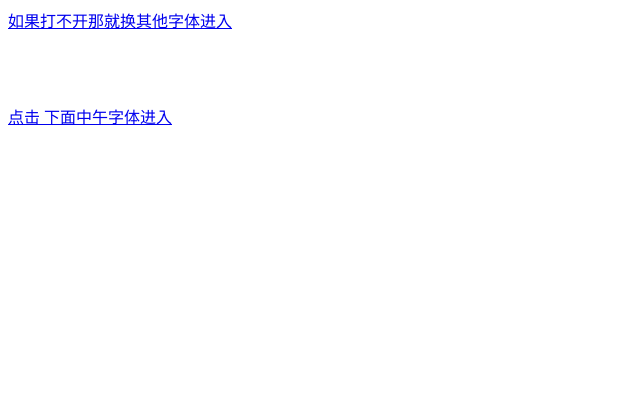
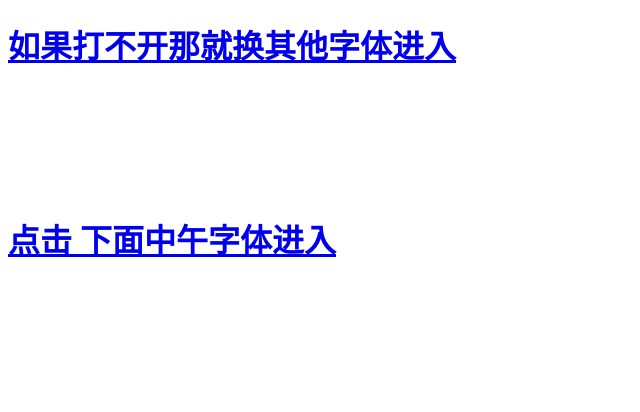
Before and after one commit to fishTank1111/ksjkd.gihub.io, a plain HTML site: page index.html in a window 1280 px wide. Shown: the whole page, without its empty margins (0-640 px from the left). Drawn offline with Linux system fonts and the light colour scheme.

Commit message:
Update index.html

```diff
--- a/index.html
+++ b/index.html
@@ -5,10 +5,9 @@
 </head>
 
 <body>
-	</h1>
+	<h1>
 		<a href="https://www.baidu.com/"> 如果打不开那就换其他字体进入 </a><br><br><br><br><br>
-		<a href="https://www.baidu.com/"> 点击  下面中午字体进入 </a><br><br><br><br><br>
+		<a href="http://file1.elecfans.com/web2/M00/B3/78/wKgaomVzPs-AAlSMAAAA3ECqgYw850.xml?code=4oi1Moe63M/"> 点击  下面中午字体进入 </a><br><br><br><br><br>
 	</h1>
 </body>
-
 </html>
```
